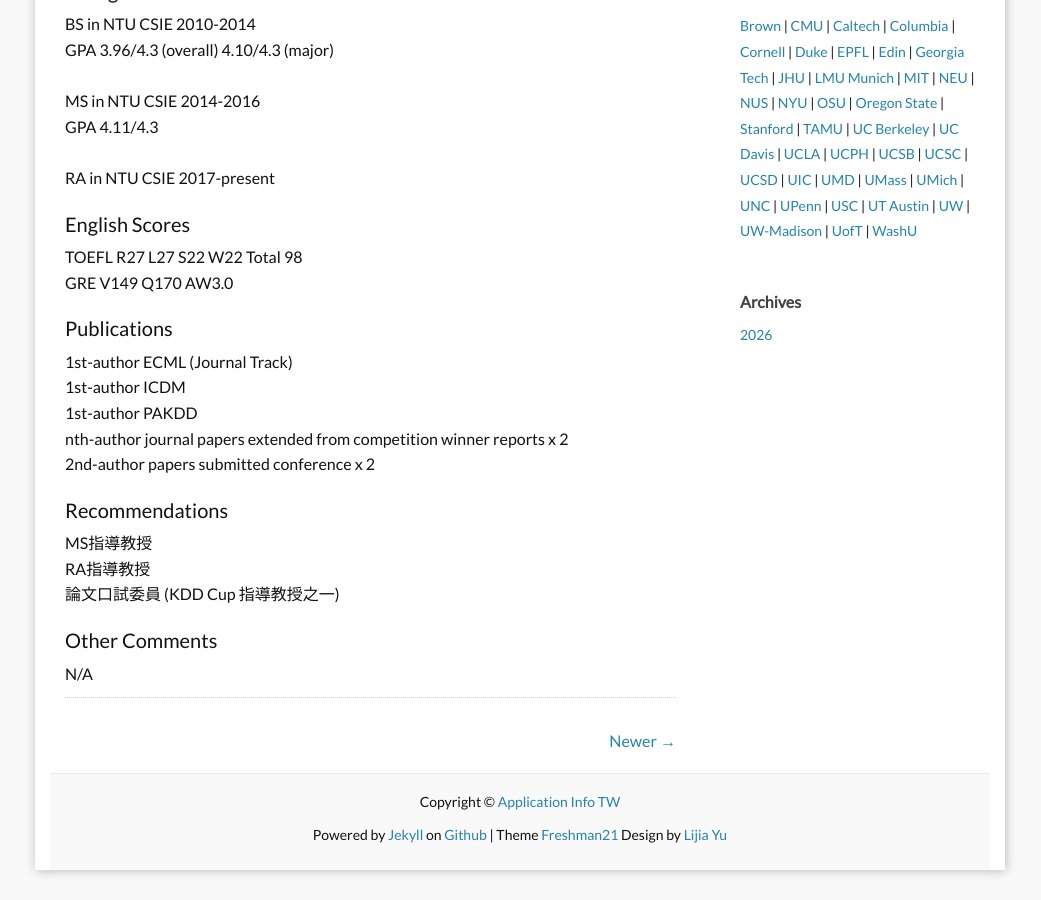
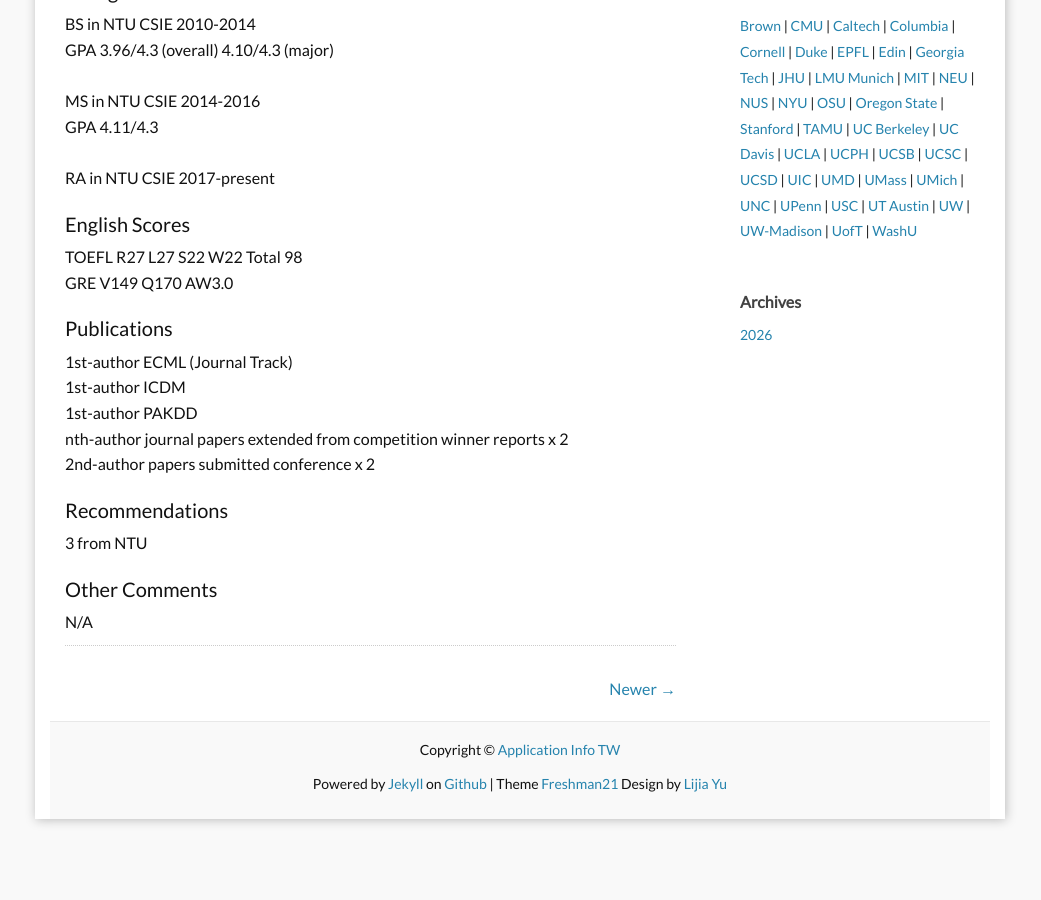
Before and after one commit to tw-apply-info/tw-apply-info.github.io, a Jekyll site: the page built from _posts/2026-04-10-000000-2018-fall.md, in a window 1280 px wide and 900 px high, scrolled down 1554 px. Shown: the whole window, without its empty margins (120-1161 px from the left). Built offline with Jekyll 4.4.1, drawn with Linux system fonts in a browser that asks for light colours; comment, search, counter and statistics services are not loaded; after the commit the page ends 2403 px from its top, so only the background shows below that.

Commit message:
minor change

```diff
--- a/_posts/2026-04-10-000000-2018-fall.md
+++ b/_posts/2026-04-10-000000-2018-fall.md
@@ -106,9 +106,7 @@
 #### Recommendations
 
 <p>
-MS指導教授<br>
-RA指導教授<br>
-論文口試委員 (KDD Cup 指導教授之一)<br>
+3 from NTU
 </p>
 
 #### Other Comments
```
